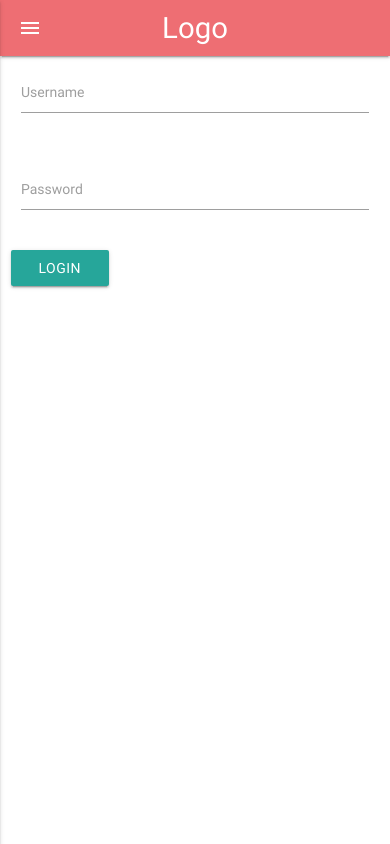
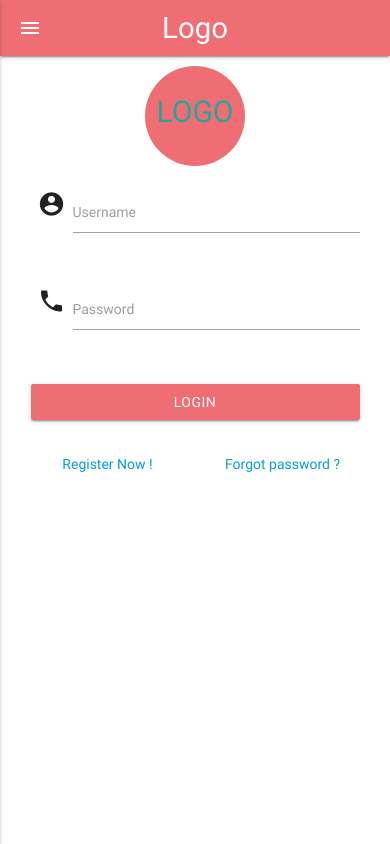
Before and after one commit to Shashi-Bhardwaj/cordovaApp, a website: page www/login.html in a window 390 px wide. Drawn offline with nearby package versions, Linux system fonts and the light colour scheme; some packages are replaced by stand-ins of ours.

Commit message:
updated login

```diff
--- a/www/login.html
+++ b/www/login.html
@@ -55,35 +55,48 @@
     </div>
   </nav>
 
-
-
- <div class="row">
-    <form class="col s12">
+    <form class="col s12" style="padding:0 20px; text-align:center;">
+	 <div style="width: 100px;
+		margin: 0 auto;
+		background: #ee6e73;
+		border-radius: 50%;
+		height: 100px;
+		text-align: center;
+		display: flex;
+		justify-content: center;
+		margin: 10px auto;">
+		<h1 style="font-size:30px;text-transform:uppercase; color:#26a69a;">logo</h1>
+	</div>
       <div class="row">
         <div class="input-field col s12">
-          <input  id="first_name" type="text" class="validate">
-          <label for="first_name">Username</label>
+          <i class="material-icons prefix">account_circle</i>
+          <input id="icon_prefix" type="text" class="validate">
+          <label for="icon_prefix">Username</label>
         </div>
-
-
-      </div>
-
-      <div class="row">
+		</div>
+		<div class="row">
         <div class="input-field col s12">
-          <input id="password" type="password" class="validate">
-          <label for="password">Password</label>
+          <i class="material-icons prefix">phone</i>
+          <input id="icon_telephone" type="tel" class="validate">
+          <label for="icon_telephone">Password</label>
         </div>
       </div>
+	  <div class="row">
+        <div class="input-field col s12">
+          <a class="waves-effect waves-light btn" style="width: 100%;
+			background: #ee6e73;">LOGIN</a>
+        </div>
+		</div>
 
-
-	 <a class="waves-effect waves-light btn">login</a>
-
+		<div class="row">
+        <div class="input-field col s6">
+        <a >Register Now !</a>
+        </div>
+		<div class="input-field col s6">
+          <a >Forgot password ?</a>
+        </div>
+		</div>
     </form>
-  </div>
-
-
-
-
 		 <script  type="text/javascript" src="https://ajax.googleapis.com/ajax/libs/jquery/3.3.1/jquery.min.js"></script>
 		<script type="text/javascript" src="https://cdnjs.cloudflare.com/ajax/libs/materialize/0.100.2/js/materialize.min.js">
 		</script>
```
